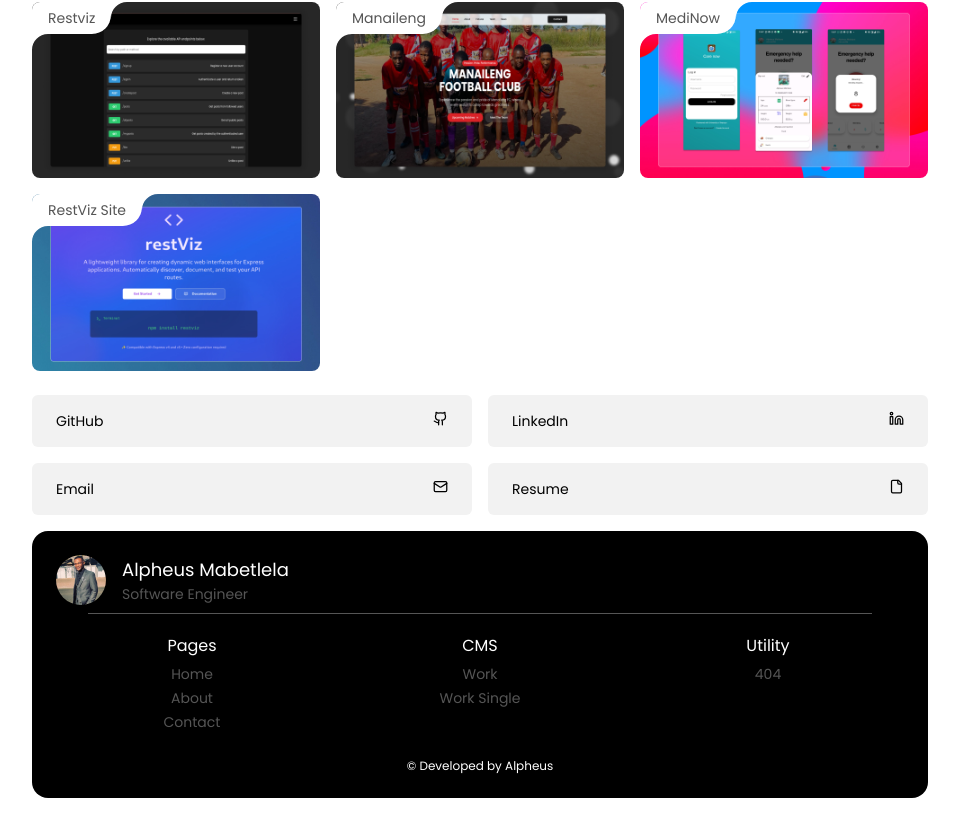
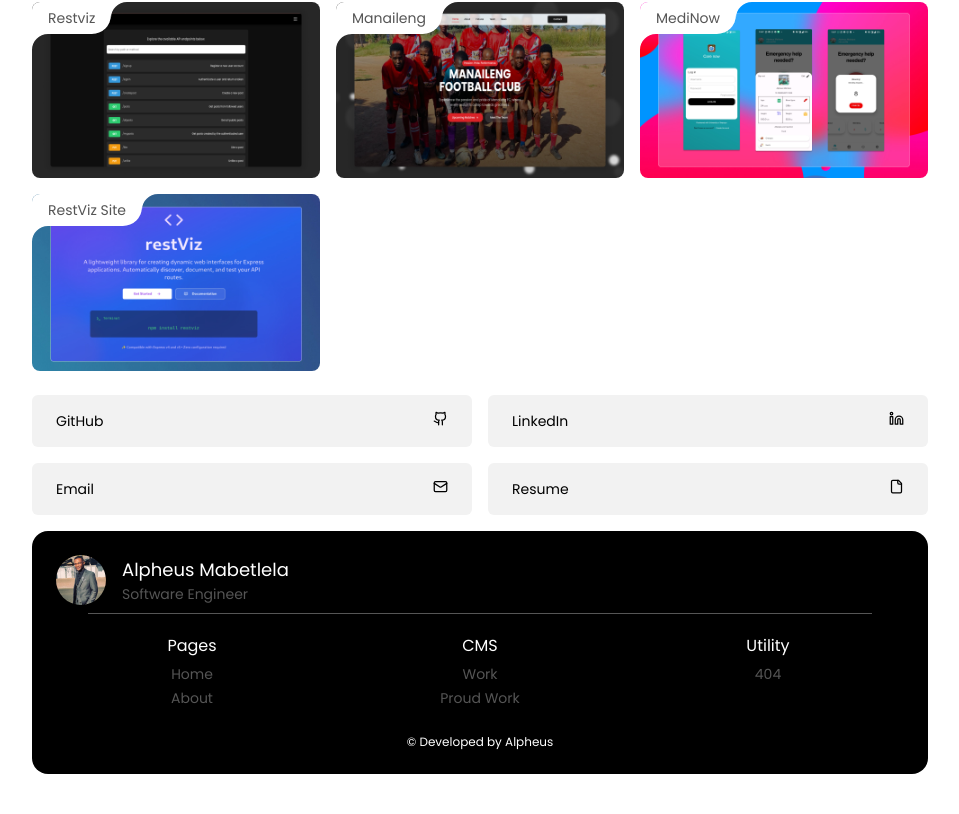
Before and after one commit to theCalculatar/v2.portfolio, a Next.js app: page /work in a window 1280 px wide. Shown: the part 298-1112 px from the top of the page, without its empty margins (160-1119 px from the left). After the commit the page ends 1088 px from the top, so only its background shows below. Built offline with nearby package versions, Linux system fonts and the light colour scheme.

Commit message:
refactor: remove 'Contact' link from Footer and update 'Work Single' to 'Proud Work'; improve FAQ answer wording

```diff
--- a/src/components/Footer.tsx
+++ b/src/components/Footer.tsx
@@ -90,11 +90,6 @@ function Footer() {
                   About
                 </a>
               </li>
-              <li>
-                <a href="/contact" className="text-sm">
-                  Contact
-                </a>
-              </li>
             </ul>
 
             <ul className="text-center">
@@ -106,7 +101,7 @@ function Footer() {
               </li>
               <li>
                 <Link href="/work/restviz" className="text-sm">
-                  Work Single
+                  Proud Work
                 </Link>
               </li>
             </ul>
--- a/src/components/Hero.tsx
+++ b/src/components/Hero.tsx
@@ -49,7 +49,7 @@ function Hero() {
           <div className=" w-full">
             <h1 className="mx-auto max-w-sm md:max-w-xl xl:max-w-7xl text-center mt-6 font-normal text-4xl xl:text-6xl text-primary ">
               <span className="text-gray-500">Hi, I am Alpheus, </span>I build
-              cool things that lives on the internet,{" "}
+              cool things that live on the internet,{" "}
               <span className="text-gray-500">with modern interfaces.</span>
             </h1>
           </div>
--- a/src/data/data.json
+++ b/src/data/data.json
@@ -97,7 +97,7 @@
     },
     {
       "question": "Are you able to redesign my existing website?",
-      "answer": "Yes! I can either improve your current site or rebuild it from scratch based on your goals."
+      "answer": "Yes! I can either improve your current site or rebuild it from scratch based on your requirements."
     },
     {
       "question": "Can you work with my designer or team?",
```
